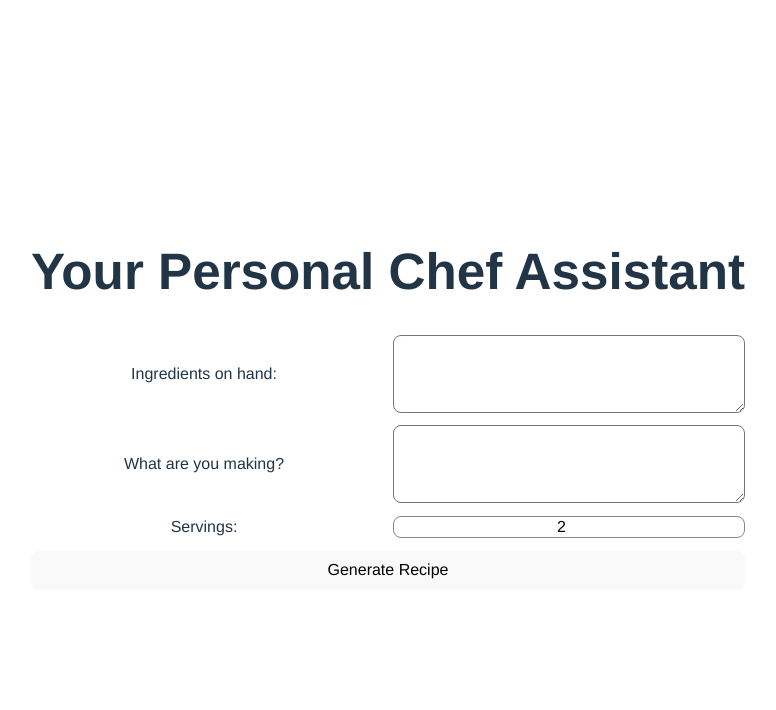
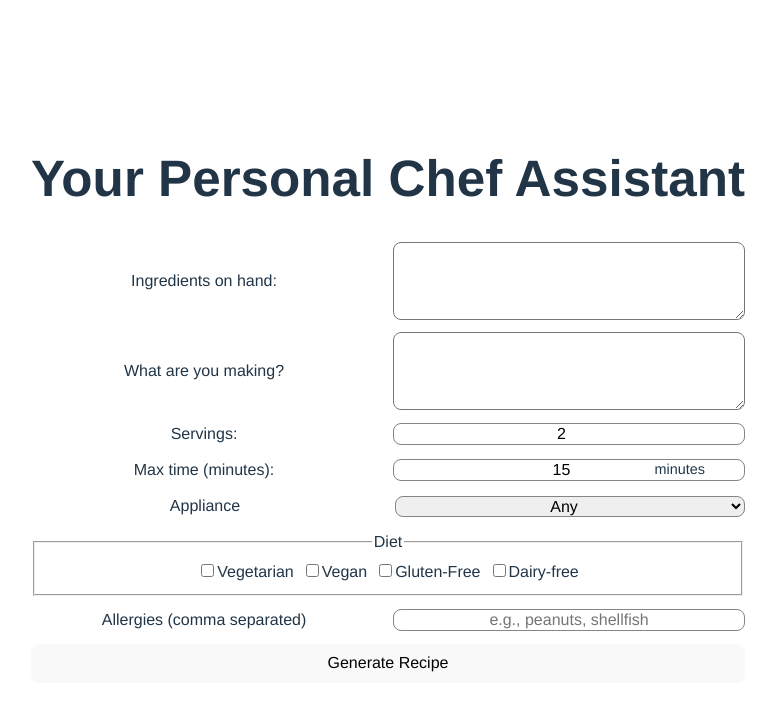
Before and after one commit to nevets-steven/chef-assistant, a React (Vite) app in the folder chef-assistant/: page / in a window 1280 px wide. Shown: the top 710 px of the page, without its empty margins (252-1028 px from the left). Built offline with nearby package versions, Linux system fonts and the light colour scheme.

Commit message:
finished form making

```diff
--- a/chef-assistant/src/components/formPanel.jsx
+++ b/chef-assistant/src/components/formPanel.jsx
@@ -5,10 +5,16 @@ export default function FormPanel(){
     const [ingredients, setIngredients]= useState("");
     const [dishGoal, setDishGoal] = useState("");
     const [servings, setServings] = useState(2);
-    const [maxTime, setMaxTime] = useState("");
+    const [maxTime, setMaxTime] = useState("15");
     const [applicance, setAppliance] = useState("Any");
     const [diet, setDiet] = useState([]);
     const [allergies, setAllergies] = useState("");
+
+const handleDietToggle = (value) => {
+    setDiet((prev) =>
+      prev.includes(value) ? prev.filter((d) => d !== value) : [...prev, value]
+    );
+  };
 
     const handleSubmit = (e) => {
         e.preventDefault();
@@ -40,7 +46,7 @@ export default function FormPanel(){
                     </textarea>
                 </div>
                 <div className="dish-goal">
-                    <label htmlFor="dish-gaol">What are you making? </label>
+                    <label htmlFor="dish-goal">What are you making? </label>
                     <textarea
                     name="dish-goal"
                     id="dish-goal"
@@ -61,6 +67,86 @@ export default function FormPanel(){
                     value={servings}
                     onChange={(e) => setServings(e.target.value)}/>
                 </div>
+                <div className="maxTime">
+                    <div className="input-wrapper">
+                        <label htmlFor="maxTime">Max time (minutes): </label>
+                        <input
+                        type="number"
+                        id='maxTime'
+                        name='maxTime'
+                        min={0}
+                        value={maxTime}
+                        onChange={(e) => setMaxTime(e.target.value)}
+                        className='input-with-suffix' />
+                        <span className="input-suffix">minutes</span>
+                    </div>
+                </div>
+                <div className="appliance">
+                    <label htmlFor="appliance">Appliance</label>
+                    <select
+                    name="appliance"
+                    id="appliance"
+                    value={applicance}
+                    onChange={(e) => setAppliance(e.target.vakue)}>
+                        <option value="Any">Any</option>
+                        <option value="Stovetop_Electric">Stovetop (Electric)</option>
+                        <option value="Stovetop_Gas">Stovetop (Gas)</option>
+                        <option value="Air Fryer">Air Fryer</option>
+                        <option value="Grill">Grill</option>
+                    </select>
+                </div>
+
+                {/* field set for diet */}
+                <fieldset className="diet">
+                    <legend className="diet-legend">Diet</legend>
+                    <div className="vegetarian">
+                        <input
+                        type="checkbox"
+                        id='diet-vegetarian'
+                        name='diet-vegetarian'
+                        value="Vegetarian"
+                        checked={diet.includes("Vegetarian")}
+                        onChange={() => handleDietToggle("Vegetarian")} />
+                        <label htmlFor="diet-vegetarian">Vegetarian</label>
+                    </div>
+                    <div className="vegan">
+                        <input
+                        type="checkbox"
+                        id='diet-vegan'
+                        name='diet-vegan'
+                        checked={diet.includes("Vegan")}
+                        onChange={() => handleDietToggle("Vegan")} />
+                        <label htmlFor="diet-vegan">Vegan</label>
+                    </div>
+                    <div className="gluten-free">
+                        <input
+                        type="checkbox"
+                        id='diet-gluten-free'
+                        name='diet-gluten-free'
+                        checked={diet.includes("Gluten-free")}
+                        onChange={() => handleDietToggle("Gluten-free")} />
+                        <label htmlFor="diet-gluten-free">Gluten-Free</label>
+                    </div>
+                    <div className="dairy-free">
+                        <input
+                        type="checkbox"
+                        name='diet-dairy-free'
+                        id='diet-dairy-free'
+                        checked={diet.includes('Dairy-free')}
+                        onChange={() => handleDietToggle("Dairy-free")} />
+                        <label htmlFor="diet-dairy-free">Dairy-free</label>
+                    </div>
+                </fieldset>
+                <div className="allergies">
+                    <label htmlFor="allergies">Allergies (comma separated)</label>
+                    <input
+                    type="text"
+                    id='allergies'
+                    name='allergies'
+                    value={allergies}
+                    onChange={(e) => setAllergies(e.target.value)}
+                    placeholder='e.g., peanuts, shellfish'/>
+                </div>
 
 
 
--- a/chef-assistant/src/index.css
+++ b/chef-assistant/src/index.css
@@ -44,16 +44,16 @@ h1 {
   gap: 0.75rem;
 
 }
-.form label{
+.form label, .form select{
   flex: 1;
 }
-.ingredients, .dish-goal, .servings{
+.ingredients, .dish-goal, .servings, .input-wrapper, .appliance, .allergies{
   display: flex;
   justify-content: center;
   align-items: center;
   gap: 1rem;
 }
-textarea, input{
+textarea, input, select{
   flex: 1;
   border-radius: var(--border-radius);
   font-family: inherit;
@@ -61,10 +61,35 @@ textarea, input{
   font-weight: 500;
 }
 
-.servings input{
-  border: 1px solid ;
+.servings input, .maxTime input, .appliance select, .allergies input {
   text-align: center;
   border: 1px solid var(--border-color);
+}
+/* Max Time suffix styling */
+.input-wrapper {
+  position: relative;
+  width: 100%;
+}
+
+.input-with-suffix {
+  width: 100%;
+  box-sizing: border-box;
+}
+
+.input-suffix {
+  position: absolute;
+  right: 2.5rem;
+  top: 50%;
+  transform: translateY(-50%);
+  pointer-events: none;
+  font-size: 0.9rem;
+}
+.diet{
+  display: flex;
+  flex-wrap: wrap;
+  gap: 0.5rem;
+  justify-content: center;
+  align-items: center;
 }
 
 button {
```
